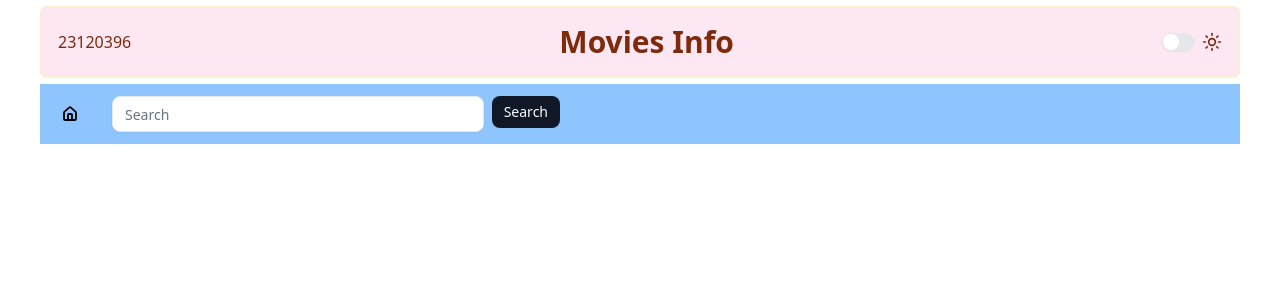
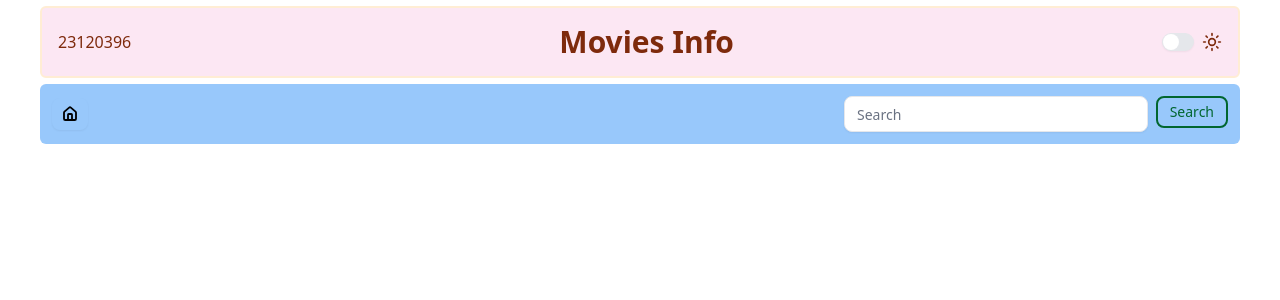
Before and after one commit to TuanDakLak/BTCN02-23120396, a React (Vite) app in the folder btcn02/: page / in a window 1280 px wide. Shown: the top 300 px of the page. Built offline with nearby package versions, Linux system fonts and the light colour scheme.

Commit message:
Done Nav and create Footer

```diff
--- a/btcn02/src/components/webComponents/Nav.jsx
+++ b/btcn02/src/components/webComponents/Nav.jsx
@@ -13,28 +13,28 @@ export default function Nav() {
     }
   };
   return (
-    <nav className="bg-blue-300 dark:bg-gray-900 text-white p-3">
-      <div className="max-w-7xl mx-auto flex items-center gap-6">
+    <nav className="bg-navbg text-white p-3 rounded-sm">
+      <div className="mx-auto flex items-center gap-6">
         <Button
-          variant="ghost"
+          variant="outline"
           size="sm"
           onClick={() => {
             setSearchQuery("");
           }}
-          className="text-white hover:bg-blue-800 dark:hover:bg-gray-800"
+          className= "bg-navbg border-none hover:bg-transparent"
         >
           <House size={44} color="#000000" strokeWidth={2.75} />
         </Button>
-        <div className="flex-1 max-w-md flex gap-2">
+        <div className="flex-1 max-w-sm flex gap-2 ml-auto">
           <Input
             type="text"
             placeholder="Search"
             value={searchQuery}
             onChange={(e) => setSearchQuery(e.target.value)}
             onKeyPress={handleKeyPress}
-            className="bg-white dark:bg-gray-800 text-gray-900 dark:text-white"
+            className="bg-background text-foreground"
           />
-          <Button onClick={handleSearch} size="sm" className="">
+          <Button onClick={handleSearch} size="sm" className="bg-transparent text-green-800 border-2 border-green-800">
             Search
           </Button>
         </div>
--- a/btcn02/src/index.css
+++ b/btcn02/src/index.css
@@ -46,6 +46,7 @@
   --color-headerbg: var(--headerbg);
   --color-borderHeader: var(--borderHeader);
   --color-textHeader: var(--textHeader);
+  --color-navbg: var(--navbg);
 }
 
 :root {
@@ -85,6 +86,7 @@
   --headerbg: oklch(94.8% 0.028 342.258);
   --borderHeader: oklch(95.4% 0.038 75.164);
   --textHeader: oklch(40.8% 0.123 38.172);
+  --navbg: oklch(81.744% 0.08845 250.481);
 }
 
 .dark {
@@ -122,6 +124,7 @@
 
   --headerbg: oklch(27.8% 0.033 256.848);
   --textHeader: white;
+  --navbg: oklch(21% 0.034 264.665);
 }
 
 
```
Also changed, not shown: btcn02/src/components/webComponents/Footer.jsx (added).
